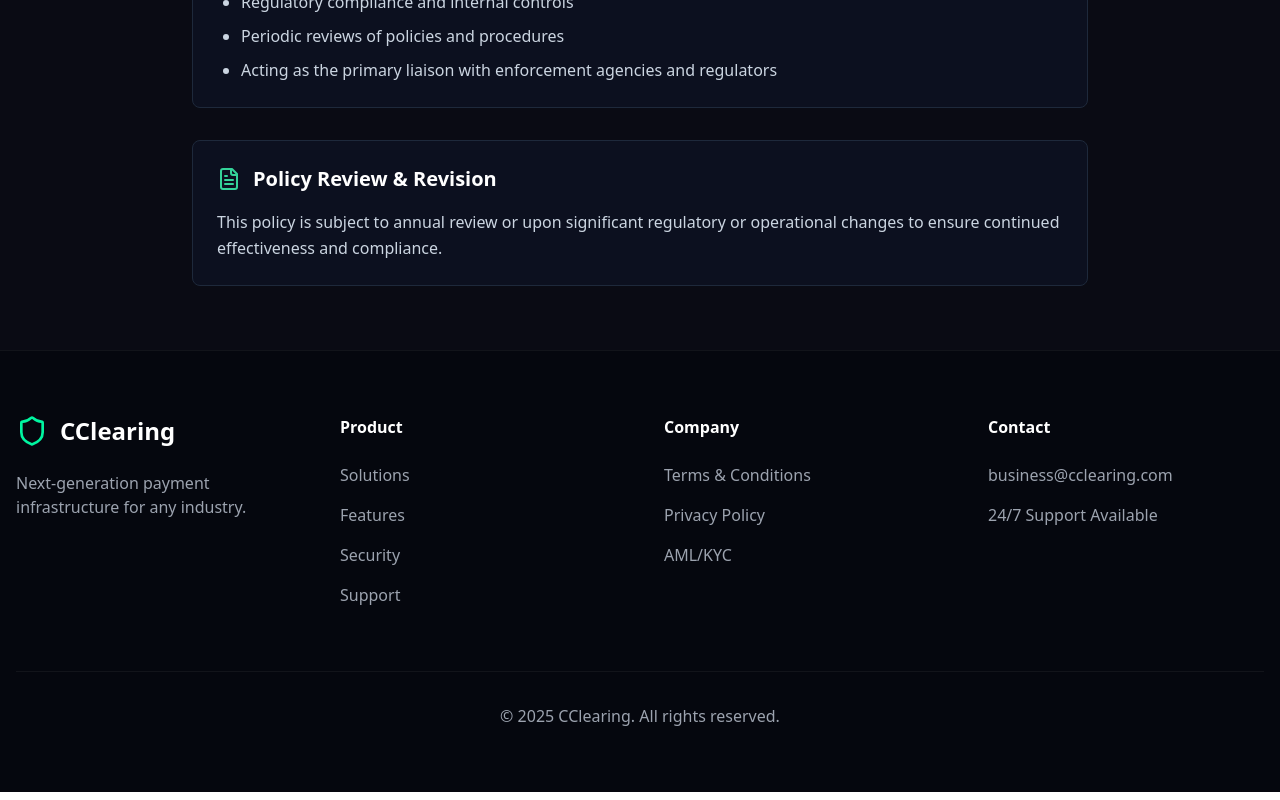
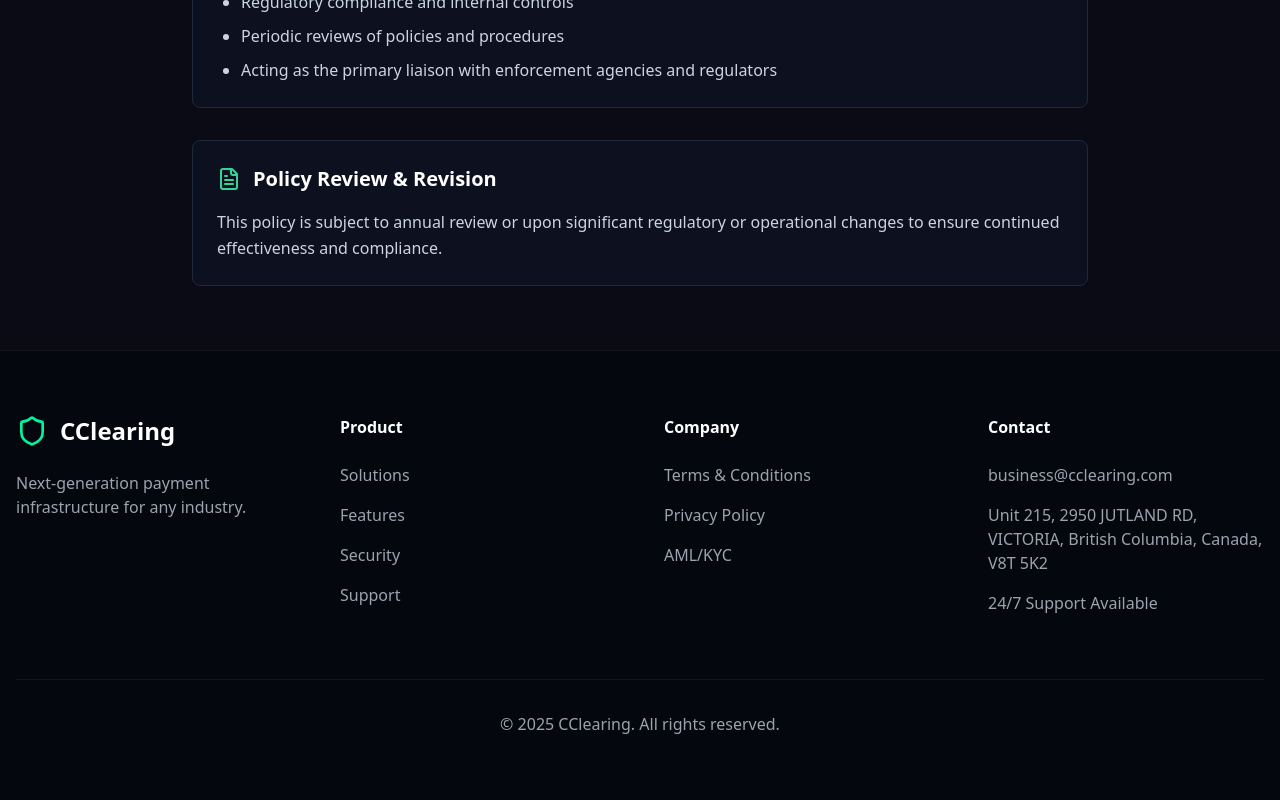
Before and after one commit to martinmiltonmartinez/cclearing, a React (Vite) app: page /aml in a window 1280 px wide. Shown: the part 2922-3722 px from the top of the page. Built offline with nearby package versions, Linux system fonts and the light colour scheme.

Commit message:
Update Footer.tsx

```diff
--- a/src/components/Footer.tsx
+++ b/src/components/Footer.tsx
@@ -30,6 +30,7 @@ const Footer = () => {
    title: "Contact",
    links: [
     { name: "Email", value: "business@cclearing.com" },
+    { name: "Addresss", value: "Unit 215, 2950 JUTLAND RD, VICTORIA, British Columbia, Canada, V8T 5K2" },
     { name: "Availability", value: "24/7 Support Available" },
    ],
   },
```
